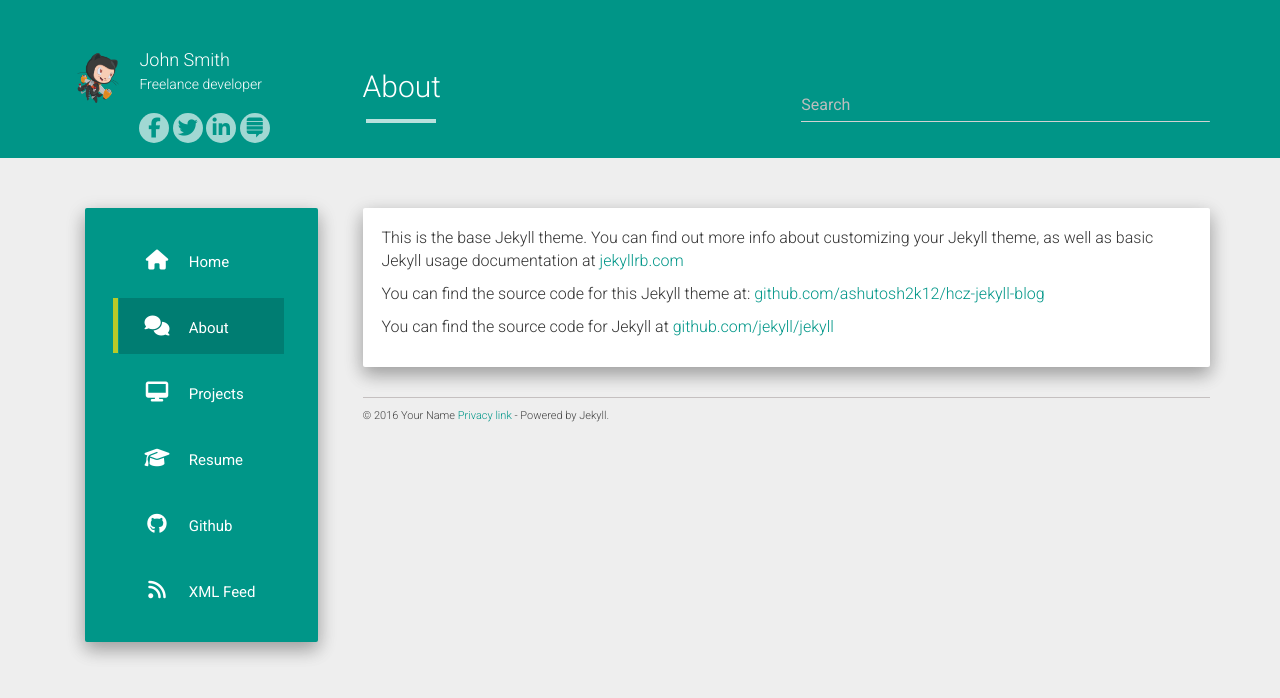
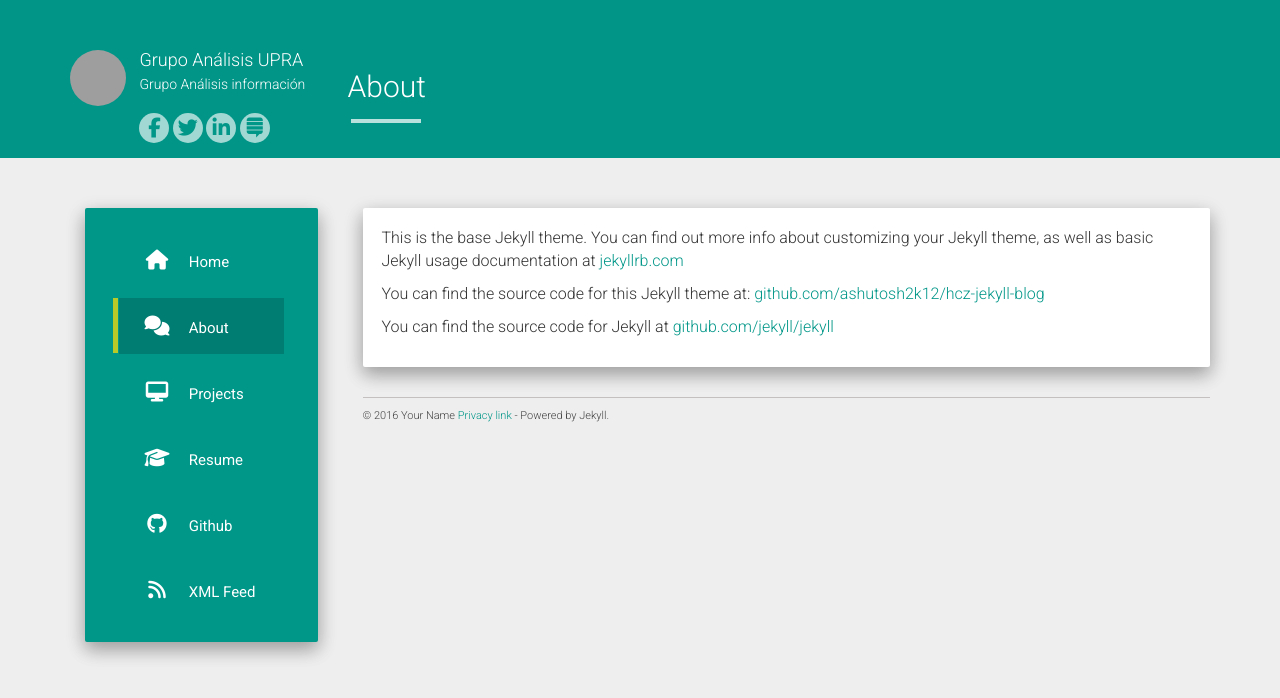
Before and after one commit to UpraAnalisis/UpraAnalisis.github.io, a Jekyll site: the page built from about.md, in a window 1280 px wide. Shown: the top 698 px of the page. Built offline with Jekyll 4.4.1, drawn with Linux system fonts in a browser that asks for light colours; nearby versions of some CDN libraries; grey boxes are pictures that could not be loaded.

Commit message:
Modifica logo pagina

```diff
--- a/_config.yml
+++ b/_config.yml
@@ -1,20 +1,20 @@
-title: John Smith
-description: My Personal Blog
-author: John Smith
-logo: /hcz-jekyll-blog/static/img/avatar.png
-github: https://github.com/codeasashu
-about: Freelance developer
+title: Unidad Planificación Rural Agropecuaria
+description: Reposistorio de grupo Análisis
+author: Grupo Análisis UPRA
+logo: https://avatars0.githubusercontent.com/u/30355763?s=460&v=4
+github: https://github.com/UpraAnalisis
+about: Grupo Análisis información
 
-baseurl: "https://codeasashu.github.io/hcz-jekyll-blog"
-url: "https://codeasashu.github.io/hcz-jekyll-blog"
+baseurl: "https://upraanalisis.github.io/"
+url: "https://upraanalisis.github.io/"
 
-allowsearch: true
+allowsearch: false
 
-disqus_shortname: aboutashu
+disqus_shortname: gaUPRA
 google_analytics: UA-72862926-1
 
 share:
-  twitter_username: \#
+  twitter_username: UPRAColombia
   fb_appid: 000000000000
 
 
```
